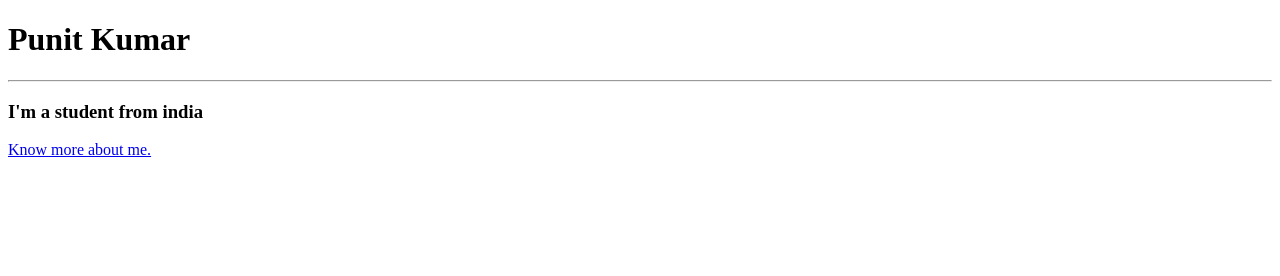
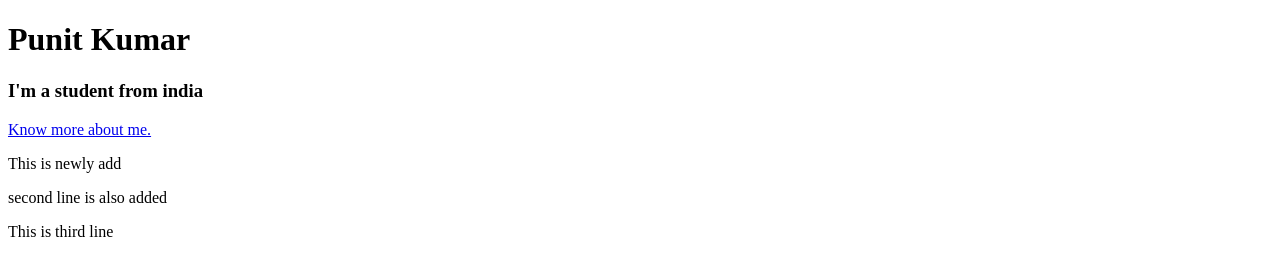
Before and after one commit to PunitBasarkod/my-portfolio, a plain HTML site: page index.html in a window 1280 px wide. Drawn offline with Linux system fonts and the light colour scheme.

Commit message:
add gitignore file

```diff
--- a/index.html
+++ b/index.html
@@ -8,10 +8,15 @@
 </head>
 <body>
     <h1>Punit Kumar</h1>
-    <hr>
+
 <h3>I'm a student from india </h3>
 
  <a href="about.html">Know more about me.</a>
+ <p>This is newly add</p>
+
+ <p>second line is also added</p>
+
+ <p>This is third line</p>
 
 </body>
 </html>
```
Also changed, not shown: 1 other file.
